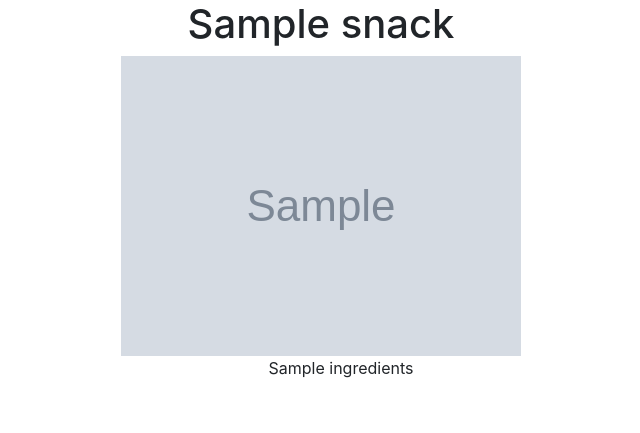
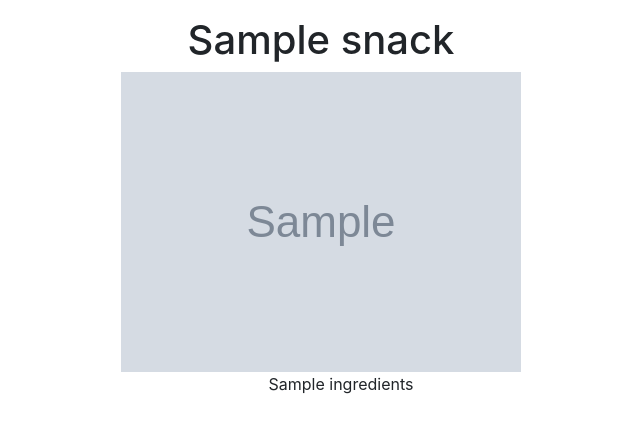
Before and after one commit to Diego448/mini-snacks, a Flask app: template templates/snack_details.html in a window 1280 px wide. Shown: the top 433 px of the page, without its empty margins (319-959 px from the left). Run offline with Flask 2, Linux system fonts and the light colour scheme; the template is opened without the code that fills it: most values are stand-ins (such as "Sample title", 1, 10 or a date in 2020); grey boxes marked "Sample" are stand-in pictures; some libraries are stand-ins or nearby versions.

Commit message:
Updating details

```diff
--- a/templates/snack_details.html
+++ b/templates/snack_details.html
@@ -6,7 +6,7 @@
         <title>{{ snack_data['name'] }}</title>
     </head>
     <body>
-        <div class="text-center">
+        <div class="text-center p-3">
             <h1>{{ snack_data['name'] }}</h1>
             <img class="position-relative" src="{{ url_for('static', filename='images/' + snack_data['image']) }}">
             {% for ingredients in snack_data['ingredients'] %}
```
